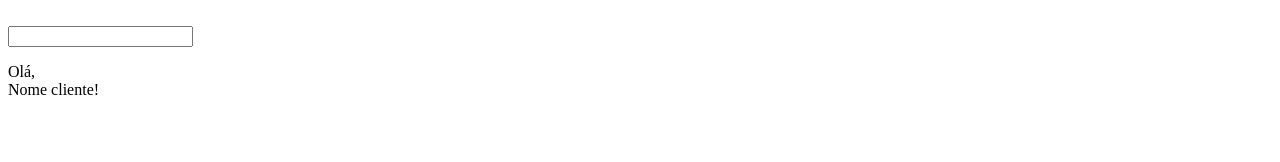
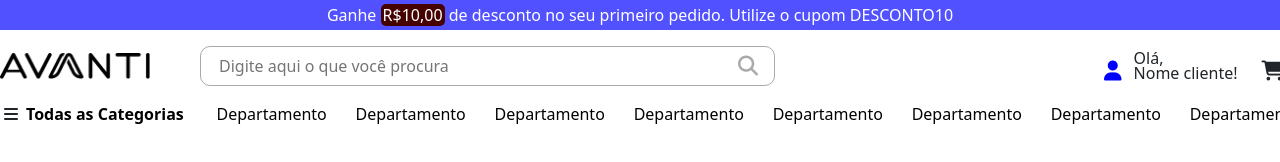
Before and after one commit to vLcGomes/General-Front-End-Projects, a website: page projetoAvantiModel/index.html in a window 1280 px wide. Drawn offline with nearby package versions, Linux system fonts and the light colour scheme.

Commit message:
Header concluído

```diff
--- a/projetoAvantiModel/index.html
+++ b/projetoAvantiModel/index.html
@@ -3,20 +3,48 @@
 <head>
   <meta charset="UTF-8">
   <meta name="viewport" content="width=device-width, initial-scale=1.0">
+
+  <link rel="stylesheet" href="styles.css">
+  <link rel="stylesheet" href="./node_modules/bootstrap/dist/css/bootstrap.min.css">
   <title>Avanti</title>
 </head>
 <body>
-  <main>
-    <header>
-      <img src="Avanti logo" alt="">
-      <div>
-        <input type="search">
-        <i></i>
-        <i></i>
-        <p>Olá, <br>Nome cliente!</p>
-        <i></i>
+  <main class="d-flex justify-content-center flex-column w-100">
+    <div id="promotion">Ganhe <Span id='discount-value'>R$10,00</Span> de desconto no seu primeiro pedido. Utilize o cupom DESCONTO10</div>
+    <header id="full-header" class="d-flex flex-column my-3 align-items-center">
+      <div id='header-content' class="d-flex flex-row align-items-center justify-content-start mb-2">
+        <img id='logo-header-img' src="./imgs/logo-avanti.png" alt="Avanti logo" class="aling-self-start">
+        <div id='search-cart-header' class="d-flex flex-row align-items-center justify-content-between">
+          <div id="search-box" class="d-flex justify-content-between">
+            <input id='search-field' type="search" class="h-100 mx-2" placeholder="Digite aqui o que você procura">
+            <i id='search-header-icon' class="fa-solid fa-magnifying-glass my-auto mx-3"></i>
+          </div>
+          <div id='user-cart-content' class="d-flex align-items-center">
+            <i id='user-header-icon' class="fa-solid fa-user my-auto mx-1"></i>
+            <p id='username-header' class="mx-2 mb-0">Olá, <br>Nome cliente!</p>
+            <i id='cart-header-icon' class="fa-solid fa-cart-shopping mx-3"></i>
+          </div>
+        </div>
+      </div>
+      <div id='header-items' class="d-flex justify-content-between mt-2">
+        <ul class="d-flex flex-row justify-content-between w-100 p-0">
+          <div id="category-item" class="d-flex h-100 align-items-center">
+            <i class="fa-solid fa-bars mx-1"></i>
+            <li><a class='link mx-1' href="#">Todas as Categorias</a></li>
+          </div>
+
+          <li><a class='link' href="#">Departamento</a></li>
+          <li><a class='link' href="#">Departamento</a></li>
+          <li><a class='link' href="#">Departamento</a></li>
+          <li><a class='link' href="#">Departamento</a></li>
+          <li><a class='link' href="#">Departamento</a></li>
+          <li><a class='link' href="#">Departamento</a></li>
+          <li><a class='link' href="#">Departamento</a></li>
+          <li><a class='link' href="#">Departamento</a></li>
+        </ul>
       </div>
     </header>
   </main>
+  <script src="https://kit.fontawesome.com/813d899eeb.js" crossorigin="anonymous"></script>
 </body>
 </html>
--- a/projetoAvantiModel/package.json
+++ b/projetoAvantiModel/package.json
@@ -11,6 +11,7 @@
   "license": "ISC",
   "type": "commonjs",
   "dependencies": {
+    "@fortawesome/free-solid-svg-icons": "^6.7.2",
     "bootstrap": "^5.3.6",
     "font-awesome": "^4.7.0"
   }
--- a/projetoAvantiModel/styles.css
+++ b/projetoAvantiModel/styles.css
@@ -0,0 +1,93 @@
+:root {
+  --standardWidth: 1300px;
+  --light-gray: #aaa
+}
+
+li {
+  list-style: none;
+}
+
+a.link {
+  color: #000;
+  text-decoration: none;
+}
+
+#promotion {
+  width: 100%;
+  background-color: rgba(35, 35, 255, 0.788);
+  text-align: center;
+  color: #fff;
+  padding: 3px 0;
+}
+
+#discount-value {
+  background: #460101;
+  padding: 0 2px;
+  border-radius: 5px;
+}
+
+#full-header {
+  min-width: var(--standardWidth);
+  max-width: var(--standardWidth);
+  margin: 0 auto;
+}
+
+#header-content {
+  width: var(--standardWidth);
+}
+
+#logo-header-img {
+  max-width: 150px;
+  max-height: 100px;
+}
+
+#search-cart-header {
+  width: 100%;
+}
+
+#search-box {
+  width: 50%;
+  height: 40px;
+  border: 1px solid var(--light-gray);
+  border-radius: 10px;
+  padding: 5 15px;
+  margin: 0 50px;
+}
+
+#search-field {
+  width: 100%;
+  font-size: 16px;
+  border: none;
+  padding: 10px;
+}
+
+#search-header-icon {
+  font-size: 20px;
+  color: var(--light-gray);
+}
+
+#user-cart-content {
+  height: 40px;
+}
+
+#cart-header-icon, #user-header-icon {
+  font-size: 20px;
+  padding-top: 10px;
+}
+
+#user-header-icon {
+  color: blue;
+}
+
+#username-header {
+  font-weight: 500;
+  line-height: 15px;
+}
+
+#header-items {
+  width: var(--standardWidth);
+}
+
+#category-item {
+  font-weight: 600;
+}
```
Also changed, not shown: projetoAvantiModel/imgs/logo-avanti.png (added), 1 other file.
